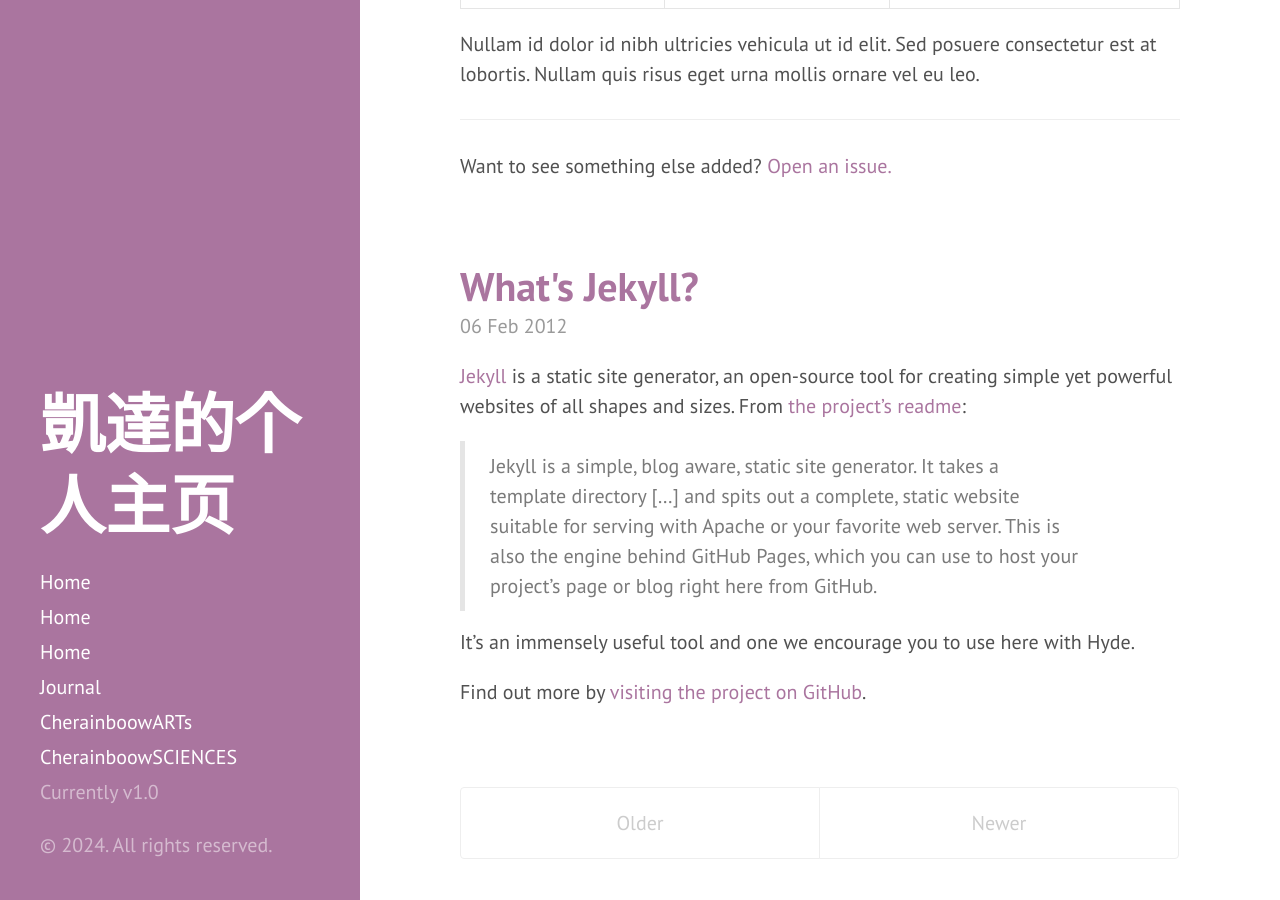
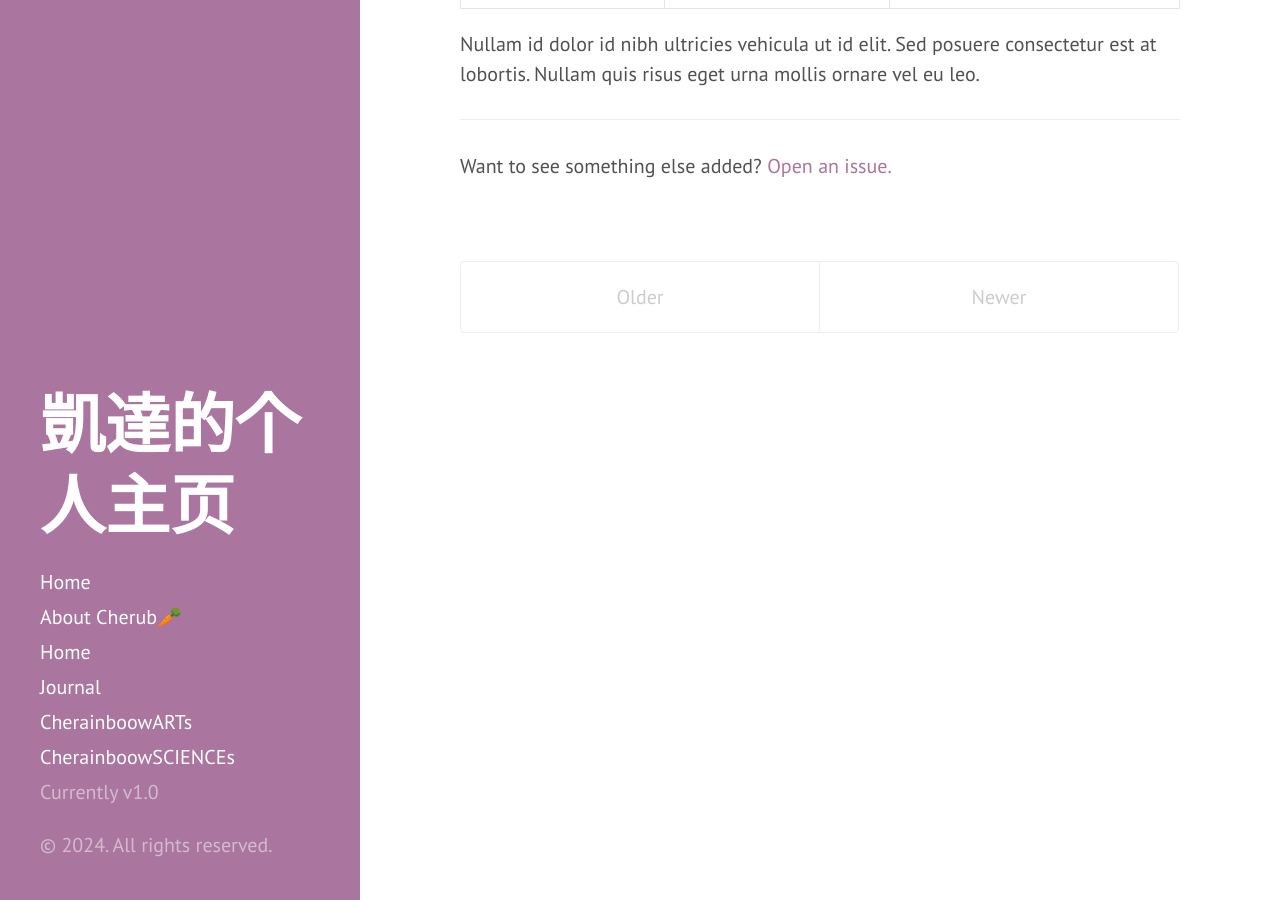
Before and after one commit to cherubwu/cherubwu.github.io, a Jekyll site: the page built from index.html, in a window 1280 px wide and 900 px high, scrolled down 5746 px. Built offline with Jekyll 4.4.1, drawn with Linux system fonts in a browser that asks for light colours; the list of posts is cut into pages by our own code.

Commit message:
update repo

```diff
--- a/_includes/sidebar.html
+++ b/_includes/sidebar.html
@@ -26,8 +26,8 @@
         {% endif %}
       {% endfor %}
 
-      <a class="sidebar-nav-item" href="{{ site.github.repo }}/archive/v{{ site.version }}.zip">CherainboowARTs</a>
-      <a class="sidebar-nav-item" href="{{ site.github.repo }}">CherainboowSCIENCES</a>
+      <a class="sidebar-nav-item{% if page.url == site.baseurl %} active{% endif %}" href="{{ site.baseurl }}">CherainboowARTs</a>
+      <a class="sidebar-nav-item{% if page.url == site.baseurl %} active{% endif %}" href="{{ site.baseurl }}">CherainboowSCIENCEs</a>
       <span class="sidebar-nav-item">Currently v{{ site.version }}</span>
     </nav>
 
--- a/_pages/about.md
+++ b/_pages/about.md
@@ -1,14 +1,6 @@
 ---
 layout: page
-title: Home
+title: About Cherub🥕
 ---
 
-<p class="message">
-🥕
-- I’m Cherub, a neuroscience enthusiast and multifaceted creative. My journey is all about blending the wonders of science with the beauty of art to explore, understand, and express the intricate nature of the world.
-
-- I am passionate about using art as a means to see the world and science as a way to color nature. Through this multimedia website, I aim to inspire others to dream, imagine, and connect with the world around them in new and profound ways.
-
-- My primary passions lie in painting, historical exploration, and creative daydreaming. These pursuits allow me to merge scientific inquiry with artistic vision, creating works that are both thought-provoking and visually captivating.
-
-- I’d love to collaborate with you to craft a vision and bring it to life, using the unique perspectives of art and science to illuminate the wonders of our existence!
+![cherub](/illustration/cherub.png){:class="img-responsive"}
--- a/_posts/2012-02-06-whats-jekyll.md
+++ /dev/null
@@ -1,12 +0,0 @@
----
-layout: post
-title: What's Jekyll?
----
-
-[Jekyll](http://jekyllrb.com) is a static site generator, an open-source tool for creating simple yet powerful websites of all shapes and sizes. From [the project's readme](https://github.com/mojombo/jekyll/blob/master/README.markdown):
-
-  > Jekyll is a simple, blog aware, static site generator. It takes a template directory [...] and spits out a complete, static website suitable for serving with Apache or your favorite web server. This is also the engine behind GitHub Pages, which you can use to host your project’s page or blog right here from GitHub.
-
-It's an immensely useful tool and one we encourage you to use here with Hyde.
-
-Find out more by [visiting the project on GitHub](https://github.com/mojombo/jekyll).
```
Also changed, not shown: _pages/blog.md (+21 -0 lines), Illustrations/cherub.png (added), 4 other files.
